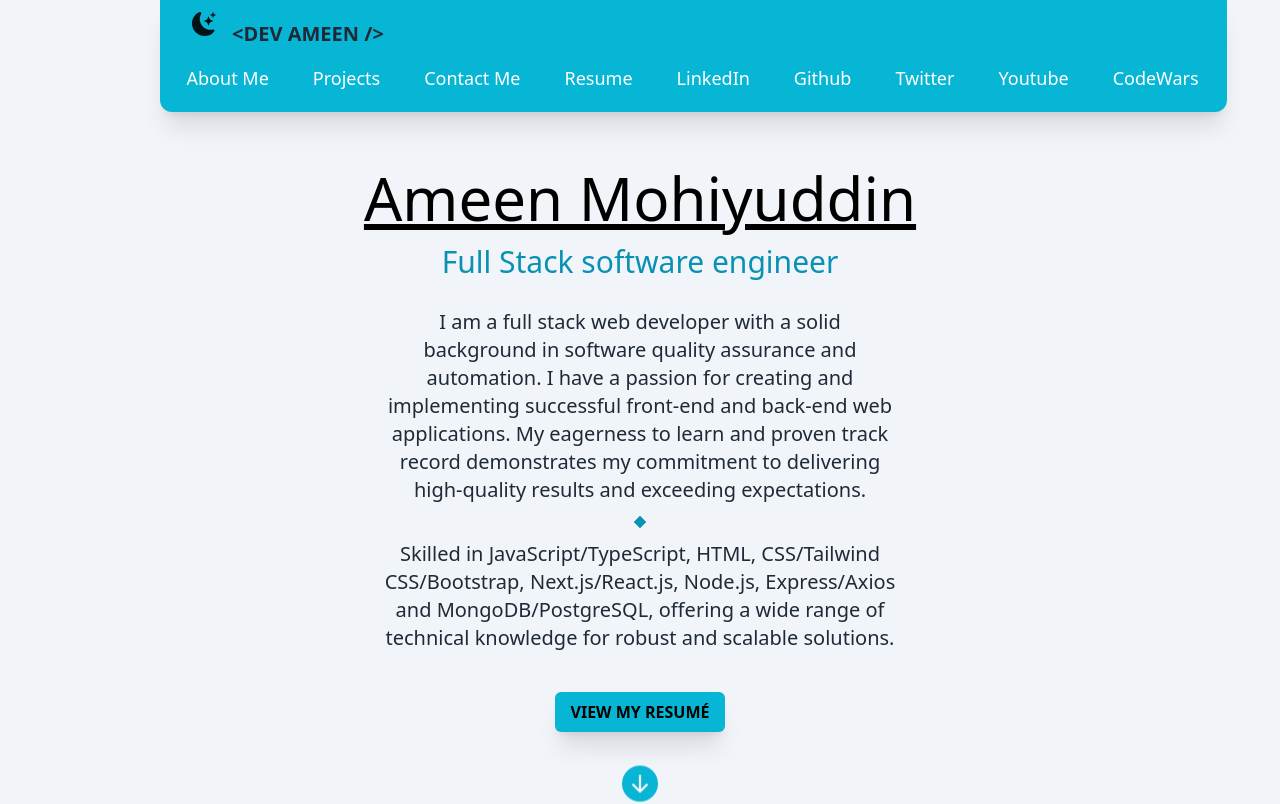
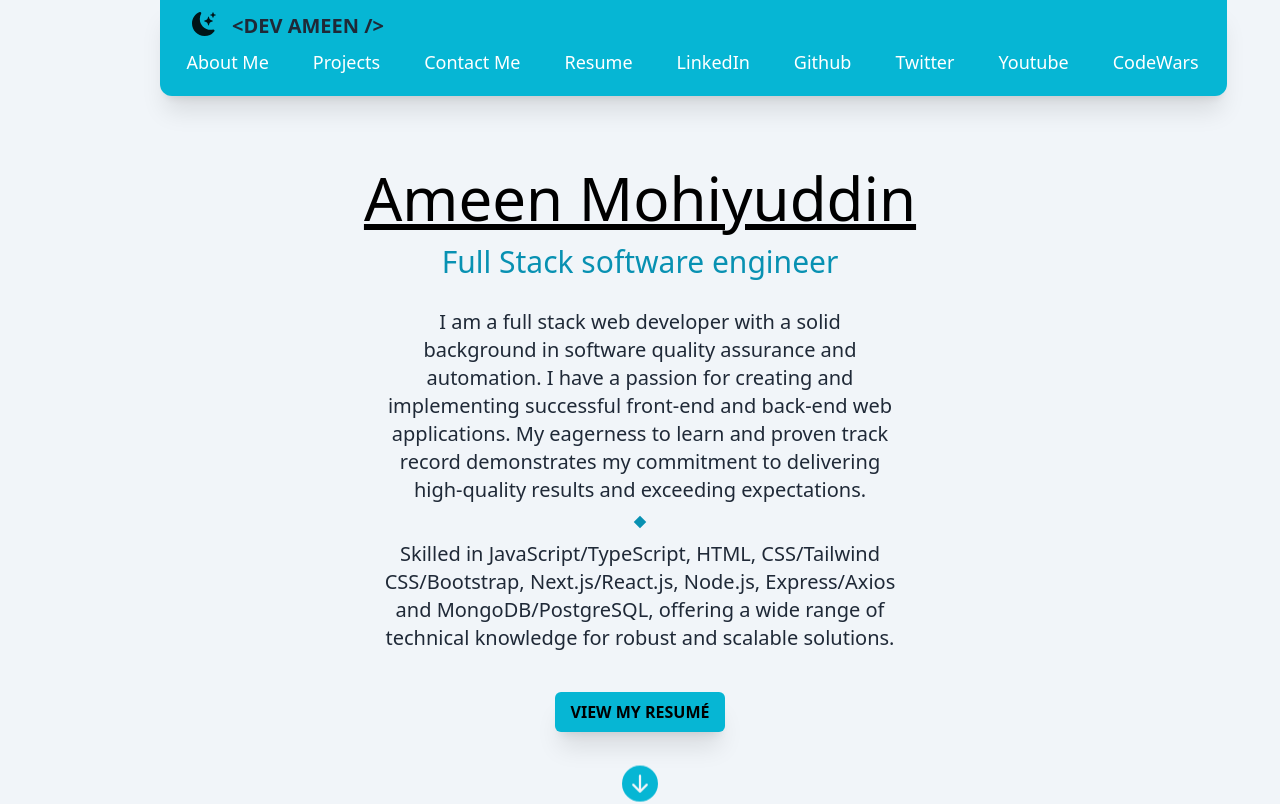
Before and after one commit to Aminizle/React-Portfolio, a React (Create React App) app in the folder portfolio/: page / in a window 1280 px wide. Shown: the top 804 px of the page. Built offline with nearby package versions, Linux system fonts and the light colour scheme.

Commit message:
added more style to navbar

```diff
--- a/portfolio/src/components/NavBar.js
+++ b/portfolio/src/components/NavBar.js
@@ -14,7 +14,7 @@ const NavBar = () => {
             onClick={() => setDarkMode(!darkMode)}
             className="cursor-pointer text-2xl hover:scale-125 mx-4 animate-pulse"
           />
-          <a className="text-base xl:text-xl font-bold leading-relaxed inline-block mr-4 py-2 whitespace-no-wrap uppercase text-gray-800">
+          <a className="text-base xl:text-xl font-bold leading-relaxed inline-block mr-4 whitespace-no-wrap uppercase text-gray-800">
             {"<Dev Ameen />"}
           </a>
         </div>
```
